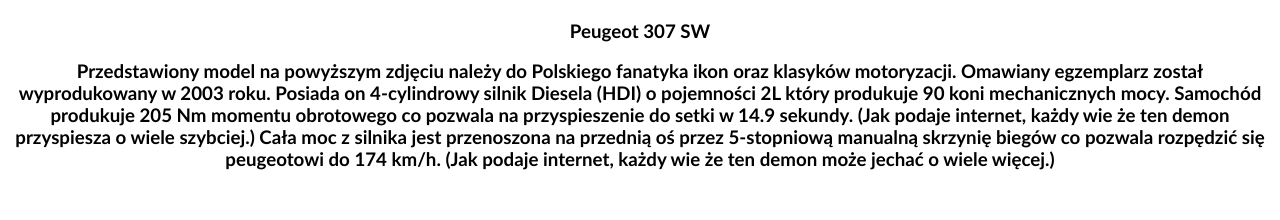
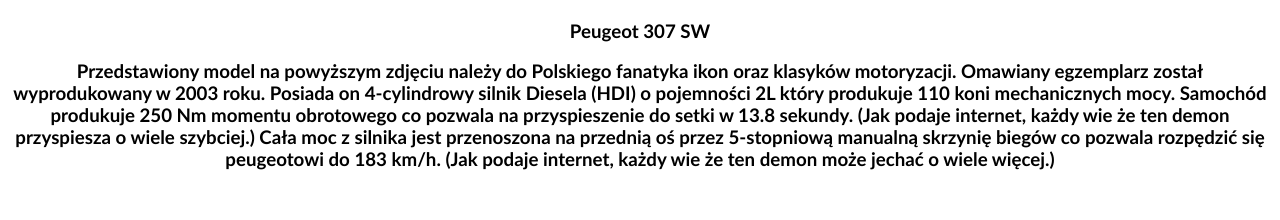
Before and after one commit to Karolovskyy/Motoryzacja, a plain HTML site: page index.html in a window 1280 px wide. Shown: the part 1317-1537 px from the top of the page. Drawn offline with Linux system fonts and the light colour scheme; files that its build step writes are made by us from their sources; files whose address does not match are found by name; a web font is replaced by a local one.

```diff
--- a/index.html
+++ b/index.html
@@ -52,9 +52,9 @@
                 <p>Peugeot 307 SW</p>
                 <p>Przedstawiony model na powyższym zdjęciu należy do Polskiego fanatyka ikon oraz klasyków motoryzacji.
                     Omawiany egzemplarz został wyprodukowany w 2003 roku. Posiada on 4-cylindrowy silnik Diesela (HDI) o pojemności 2L który produkuje
-                    90 koni mechanicznych mocy. Samochód produkuje 205 Nm momentu obrotowego co pozwala na przyspieszenie do setki w 14.9 sekundy.
+                    110 koni mechanicznych mocy. Samochód produkuje 250 Nm momentu obrotowego co pozwala na przyspieszenie do setki w 13.8 sekundy.
                     (Jak podaje internet, każdy wie że ten demon przyspiesza o wiele szybciej.) Cała moc z silnika jest przenoszona na przednią oś
-                    przez 5-stopniową manualną skrzynię biegów co pozwala rozpędzić się peugeotowi do 174 km/h. (Jak podaje internet, każdy wie że ten
+                    przez 5-stopniową manualną skrzynię biegów co pozwala rozpędzić się peugeotowi do 183 km/h. (Jak podaje internet, każdy wie że ten
                     demon może jechać o wiele więcej.)
                 </p>
                 <p class="puste">.</p>
```
